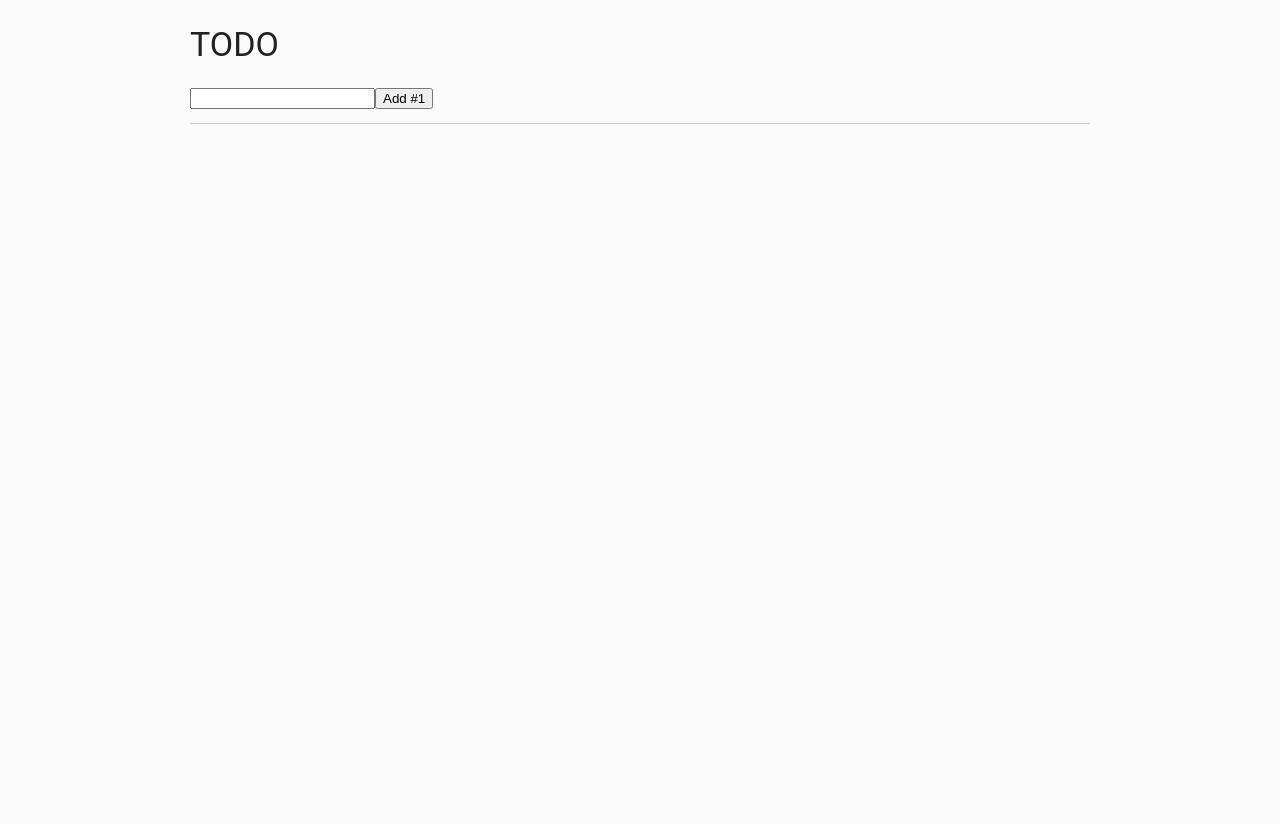
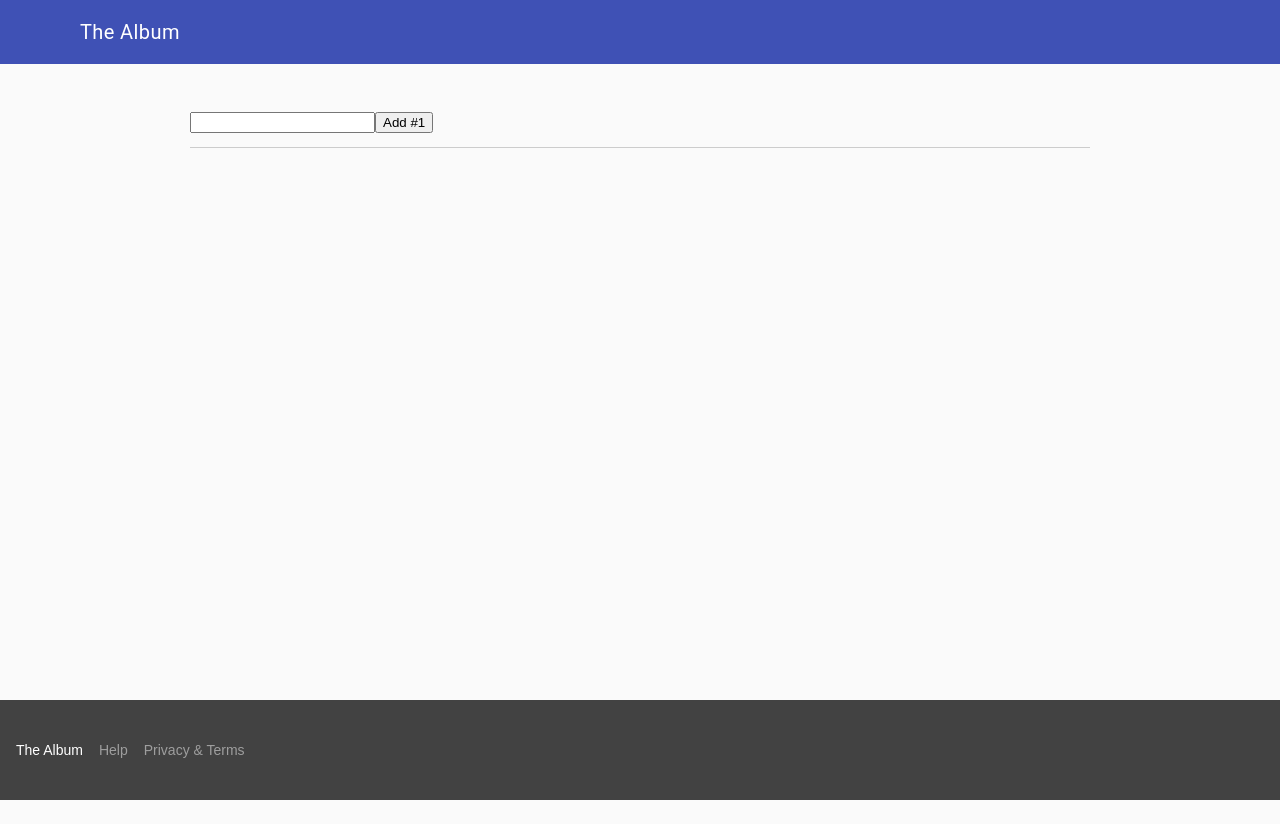
Before and after one commit to betatim/the-album, a React (Create React App) app: page / in a window 1280 px wide. After the commit the page ends 800 px from the top, so only its background shows below. Built offline with nearby package versions, Linux system fonts and the light colour scheme.

Commit message:
Layouting

```diff
--- a/src/App.js
+++ b/src/App.js
@@ -1,7 +1,10 @@
 import React, { Component } from 'react';
 
+import FlatButton from 'material-ui/FlatButton';
 import { GridList, GridTile } from 'material-ui/GridList';
-import Paper from 'material-ui/Paper';
+import { Card, CardText, CardMedia, CardTitle, CardActions } from 'material-ui/Card';
+import {List, ListItem} from 'material-ui/List';
+import Divider from 'material-ui/Divider';
 
 import './App.css';
 
@@ -53,9 +56,21 @@ class AlbumApp extends Component {
     const focusItem = this.state.items.find(
       e => (e.id === this.state.focussed));
     return (
-      <div style={{ margin: 'auto', maxWidth: '900px' }}>
-        <div>
-          <h3>TODO</h3>
+      <div className="mdl-layout mdl-js-layout">
+        <header className="mdl-layout__header mdl-layout__header--scroll">
+          <div className="mdl-layout__header-row">
+            <span className="mdl-layout-title">The Album</span>
+          </div>
+        </header>
+        <main className="mdl-layout__content">
+          <div
+            style={{
+              padding: '8px',
+              paddingTop: '48px',
+              paddingBottom: '48px',
+              margin: 'auto',
+              maxWidth: '900px' }}
+          >
             <form onSubmit={this.handleSubmit}>
               <input onChange={this.handleChange} value={this.state.text} />
               <button>{'Add #' + (this.state.items.length + 1)}</button>
@@ -67,19 +82,29 @@ class AlbumApp extends Component {
                 onClick={this.handleUnFocus}
               />
               :
-            <TodoList
+              <ImageList
                 items={this.state.items}
                 handleFocus={this.handleFocusItem}
               />
             }
           </div>
+        </main>
+        <footer className="mdl-mini-footer">
+          <div className="mdl-mini-footer__left-section">
+            <div className="mdl-logo">The Album</div>
+            <ul className="mdl-mini-footer__link-list">
+              <li><a href="#">Help</a></li>
+              <li><a href="#">Privacy & Terms</a></li>
+            </ul>
+          </div>
+        </footer>
       </div>
     );
   }
 }
 
 
-const TodoList = props => {
+const ImageList = props => {
   const styles = {
     root: {
       display: 'flex',
@@ -111,22 +136,27 @@ const TodoList = props => {
 };
 
 const FocussedItem = (props) => {
-  const style = {
-    margin: 20,
-    textAlign: 'left',
-    //display: 'inline-block',
-    padding: '0 10px',
-  };
   const item = props.item;
   return (
-    <Paper style={style} zDepth={1} onClick={() => props.onClick()}>
+    <Card>
+      <CardMedia>
         <img
           alt={item.text}
           src="http://indianapublicmedia.org/eartheats/files/2009/12/bicycle.jpg"
         />
-      <h2>{item.text}</h2>
-      <p>Lorem ipsum dolor.</p>
-    </Paper>
+      </CardMedia>
+      <CardTitle title={item.text} />
+      <CardText>
+        <List>
+          <ListItem disabled primaryText="Date" secondaryText="23 Dec 2016 12:34:56" />
+          <ListItem disabled primaryText="Location" secondaryText="Geneva, Switzerland" />
+          <ListItem disabled primaryText="Make" secondaryText="Canon" />
+        </List>
+      </CardText>
+      <CardActions className="mdl-card__actions">
+        <FlatButton primary label="Minimise" onClick={() => props.onClick()} />
+      </CardActions>
+    </Card>
   );
 };
 
```
Also changed, not shown: 1 other file (tests, documents, lock files or other folders). Lines whose indentation alone changed are shown as unchanged.
